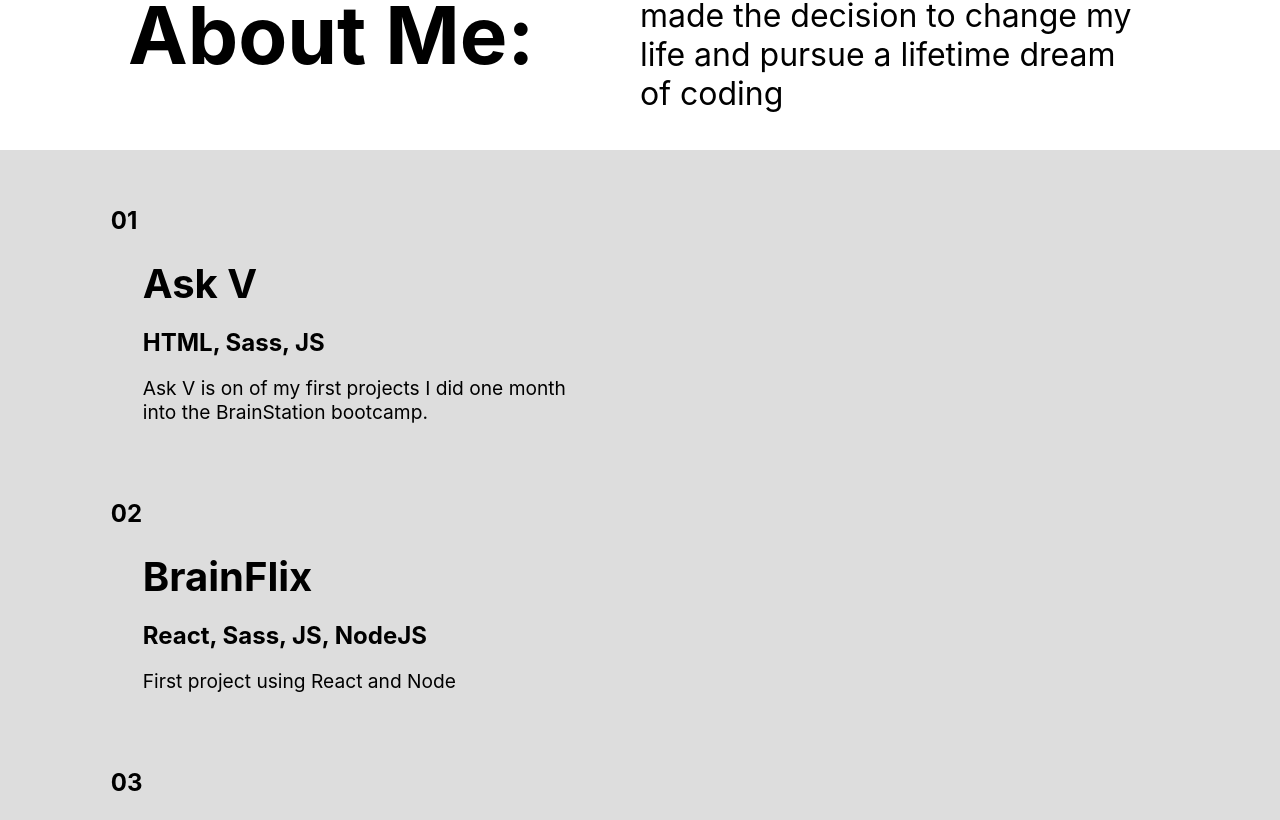
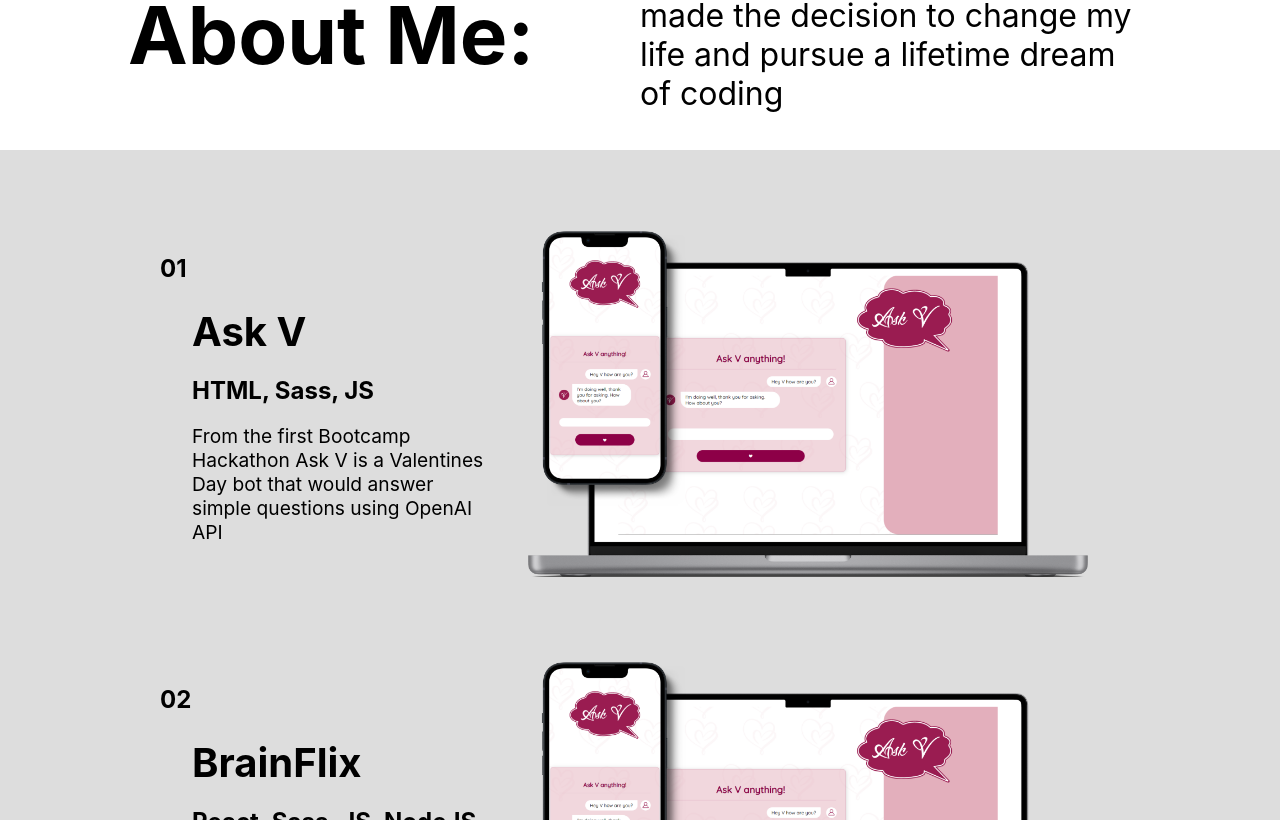
Before and after one commit to JustinLepine/portfolio, a React (Create React App) app: page / in a window 1280 px wide. Shown: the part 880-1700 px from the top of the page. Built offline with nearby package versions, Linux system fonts and the light colour scheme.

Commit message:
sample assets sizing and positioning

```diff
--- a/src/components/Projects/ProjectLists.js
+++ b/src/components/Projects/ProjectLists.js
@@ -3,7 +3,7 @@ const ProjectLists = [
         id: '01',
         title: 'Ask V',
         tech: 'HTML, Sass, JS',
-        desc: 'Ask V is on of my first projects I did one month into the BrainStation bootcamp.'
+        desc: 'From the first Bootcamp Hackathon Ask V is a Valentines Day bot that would answer simple questions using OpenAI API'
     },
     {
         id: '02',
--- a/src/components/Projects/Projects.js
+++ b/src/components/Projects/Projects.js
@@ -1,5 +1,7 @@
 import React from 'react';
 import ProjectLists from './ProjectLists';
+import Phone from '../../assets/images/askv-phone.png'
+import Desktop from '../../assets/images/askv-desktop.png'
 import './Projects.scss';
 
 function Projects() {
@@ -16,6 +18,8 @@ function Projects() {
                             <p className='projects__desc'>{project.desc}</p>
                         </div>
                         <div className='projects__right'>
+                            <img className='projects__phone' src={Phone} alt='pic'/>
+                            <img className='projects__desktop' src={Desktop} alt='pic'/>
                         </div>
                     </li>
                 )
--- a/src/components/Projects/Projects.scss
+++ b/src/components/Projects/Projects.scss
@@ -1,5 +1,6 @@
 .projects {
     display: flex;
+    justify-content: center;
     background-color: #DDD;
 
     ul {
@@ -12,11 +13,12 @@
 
     &__list {
         display: flex;
-
+        justify-content: space-between;
+        margin: 3rem 0;
     }
 
     &__left {
-        margin: 1rem 0 1rem 20%;
+        margin: 1rem 1rem 1rem 15%;
         display: flex;
         flex-direction: column;
         align-items: flex-start;
@@ -41,6 +43,16 @@
     }
 
     &__right {
-        margin: 1rem 20% 1rem 0;
+        margin: 1rem 15% 1rem 1rem;
+    }
+
+    &__phone {
+        position: absolute;
+        width: 10rem;
+    }
+
+    &__desktop {
+        margin-top: 2rem;
+        width: 35rem;
     }
 }
```
Also changed, not shown: src/assets/images/askv-desktop.png (added), src/assets/images/askv-phone.png (added).
